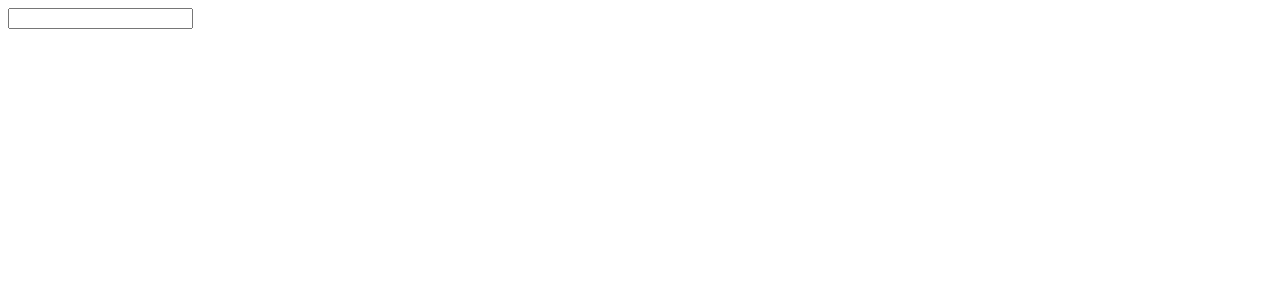
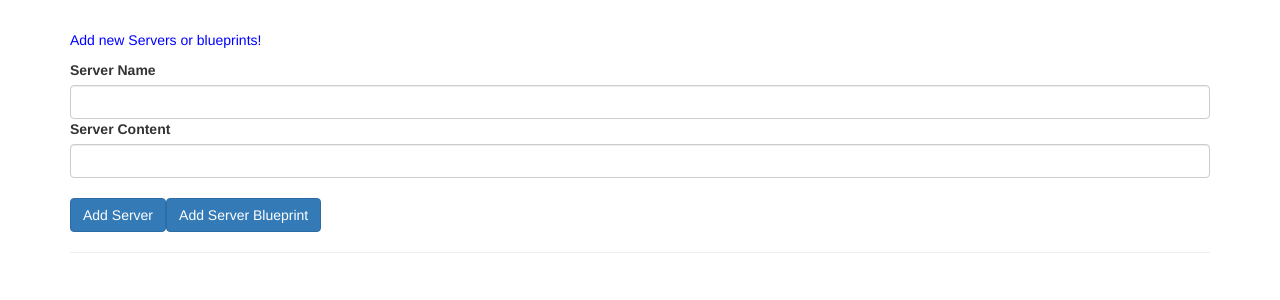
Before and after one commit to shivakoduri/angulartest, an Angular app: page / in a window 1280 px wide. Shown: the top 300 px of the page. Built offline with nearby package versions, Linux system fonts and the light colour scheme.

Commit message:
Angular5 - Components & Data Binding Initial Commit

```diff
--- a/package.json
+++ b/package.json
@@ -21,6 +21,7 @@
     "@angular/platform-browser": "^4.2.4",
     "@angular/platform-browser-dynamic": "^4.2.4",
     "@angular/router": "^4.2.4",
+    "bootstrap": "^3.3.7",
     "core-js": "^2.4.1",
     "rxjs": "^5.4.2",
     "zone.js": "^0.8.14"
--- a/src/app/app.component.css
+++ b/src/app/app.component.css
@@ -0,0 +1,7 @@
+.container {
+  margin-top: 30px;
+}
+
+p {
+  color: blue;
+}
--- a/src/app/app.component.html
+++ b/src/app/app.component.html
@@ -1,2 +1,34 @@
-<input type="text" [(ngModel)]="name">
-<p>{{ name }}</p>
+<div class="container">
+  <div class="row">
+    <div class="col-xs-12">
+      <p>Add new Servers or blueprints!</p>
+      <label>Server Name</label>
+      <input type="text" class="form-control" [(ngModel)]="newServerName">
+      <label>Server Content</label>
+      <input type="text" class="form-control" [(ngModel)]="newServerContent">
+      <br>
+      <button
+        class="btn btn-primary"
+        (click)="onAddServer()">Add Server</button>
+      <button
+        class="btn btn-primary"
+        (click)="onAddBlueprint()">Add Server Blueprint</button>
+    </div>
+  </div>
+  <hr>
+  <div class="row">
+    <div class="col-xs-12">
+      <div
+        class="panel panel-default"
+        *ngFor="let element of serverElements">
+        <div class="panel-heading">{{ element.name }}</div>
+        <div class="panel-body">
+          <p>
+            <strong *ngIf="element.type === 'server'" style="color: red">{{ element.content }}</strong>
+            <em *ngIf="element.type === 'blueprint'">{{ element.content }}</em>
+          </p>
+        </div>
+      </div>
+    </div>
+  </div>
+</div>
--- a/src/app/app.component.ts
+++ b/src/app/app.component.ts
@@ -6,5 +6,23 @@
   styleUrls: ['./app.component.css']
 })
 export class AppComponent {
-  name = '';
+  serverElements = [];
+  newServerName = '';
+  newServerContent = '';
+
+  onAddServer() {
+    this.serverElements.push({
+      type: 'server',
+      name: this.newServerName,
+      content: this.newServerContent
+    });
+  }
+
+  onAddBlueprint() {
+    this.serverElements.push({
+      type: 'blueprint',
+      name: this.newServerName,
+      content: this.newServerContent
+    });
+  }
 }
--- a/src/app/app.module.ts
+++ b/src/app/app.module.ts
@@ -3,6 +3,7 @@
 import { FormsModule} from "@angular/forms";
 
 import { AppComponent } from './app.component';
+import {HttpModule} from "@angular/http";
 
 @NgModule({
   declarations: [
@@ -10,7 +11,8 @@
   ],
   imports: [
     BrowserModule,
-    FormsModule
+    FormsModule,
+    HttpModule
   ],
   providers: [],
   bootstrap: [AppComponent]
```
Also changed, not shown: .angular-cli.json, 1 other file (tests, documents, lock files or other folders).
